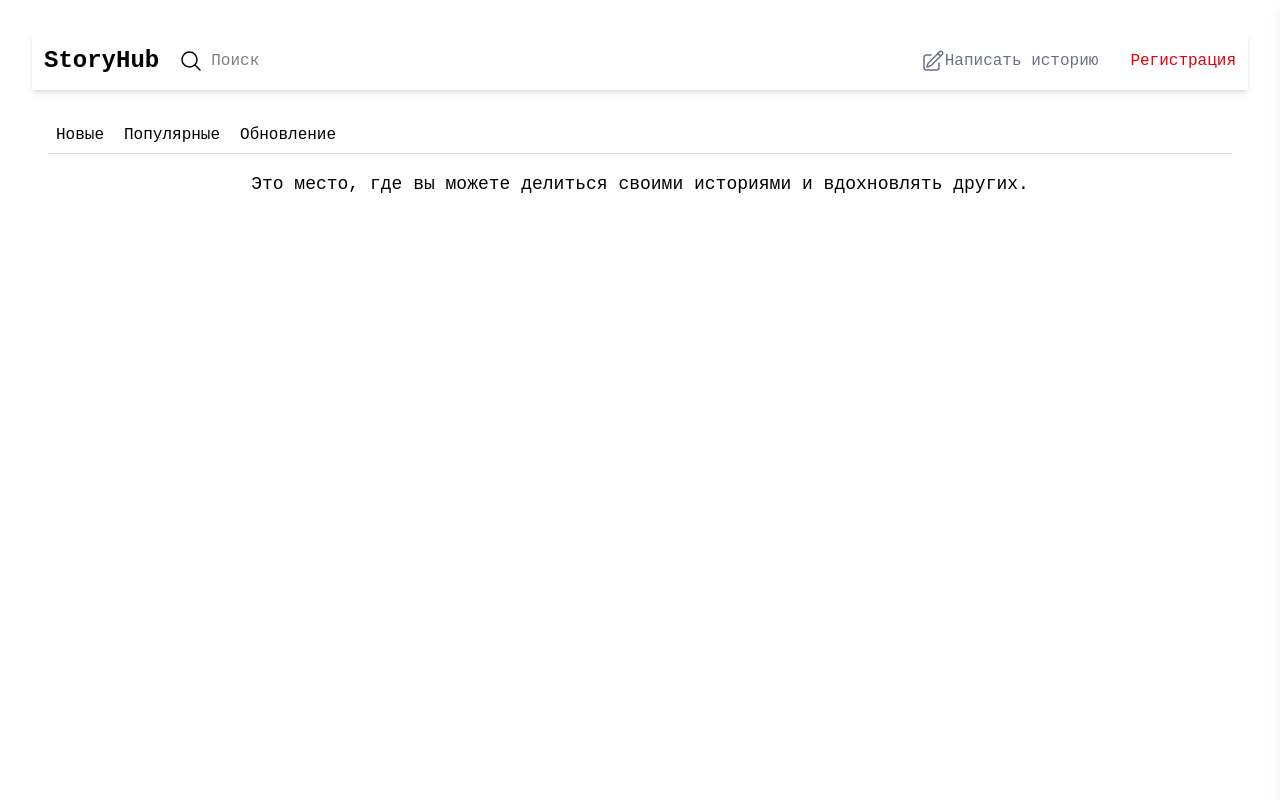
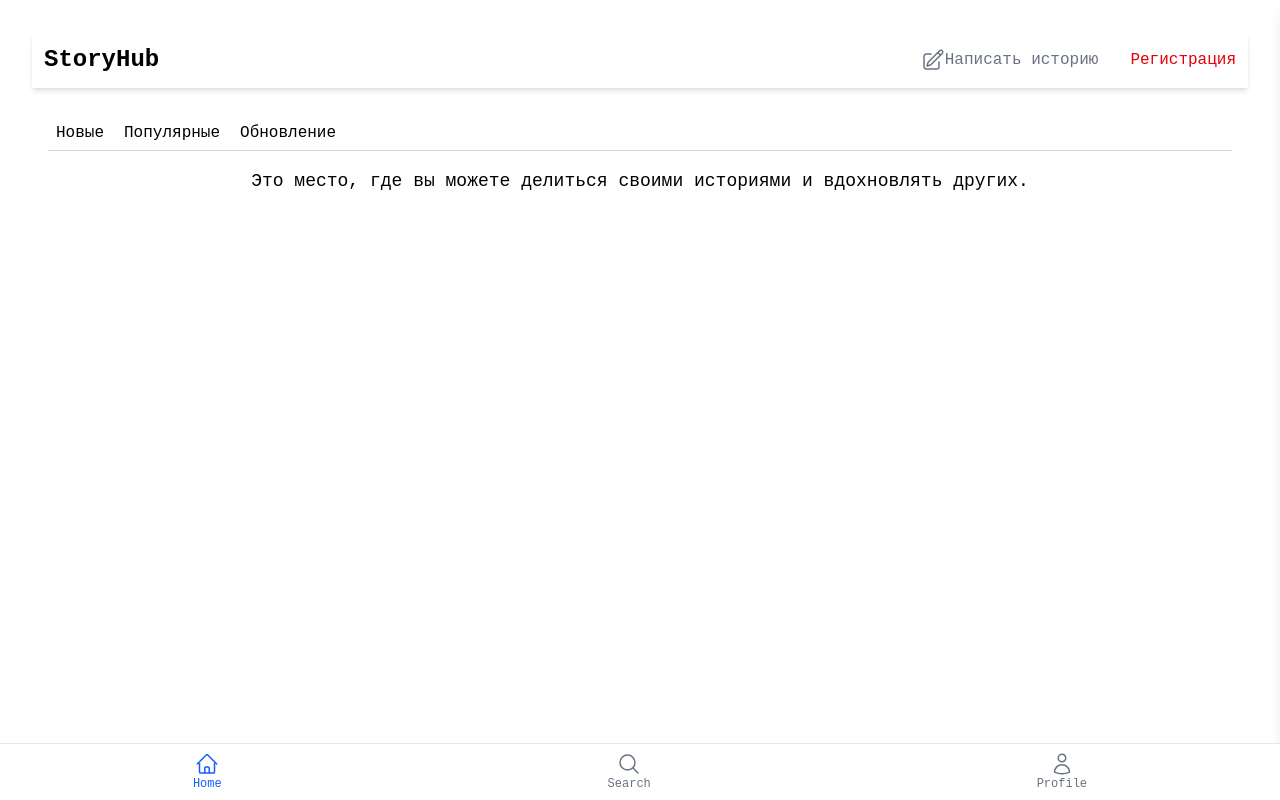
Before and after one commit to Altyn24/StoryHud.P, a React (Vite) app: page / in a window 1280 px wide. Built offline with nearby package versions, Linux system fonts and the light colour scheme.

Commit message:
Добавлена панел навигаций

```diff
--- a/src/App.jsx
+++ b/src/App.jsx
@@ -10,6 +10,7 @@ import Profile from "./page/Profile";
 import ResetPassword from "./page/authComp/ResetPasword";
 import AuthProvider from "./page/authComp/AuthProvider";
 import CreateStory from "./page/CreateStory";
+import BottomNav from "./page/BottomNav";
 
 function App() {
   return (
@@ -24,6 +25,7 @@ function App() {
         <Route path="/reset-password" element={<ResetPassword/>}/>
         <Route path='*' element={<NotFound/>}/>
       </Routes>
+      <BottomNav/>
     </AuthProvider>
   );
 }
--- a/src/components/Header.jsx
+++ b/src/components/Header.jsx
@@ -28,7 +28,7 @@ function Header() {
               StoryHub
             </Link>
 
-            <div className="flex items-center w-[260px]">
+            {/* <div className="flex items-center w-[260px]">
               <label htmlFor="search" className="flex">
                 <svg
                   xmlns="http://www.w3.org/2000/svg"
@@ -51,7 +51,7 @@ function Header() {
                 className="p-2 outline-none"
                 placeholder="Поиск"
               />
-            </div>
+            </div> */}
           </div>
 
           <div className="flex items-center gap-8">
--- /dev/null
+++ b/src/page/BottomNav.jsx
@@ -0,0 +1,107 @@
+import { NavLink, useLocation } from "react-router-dom";
+import { motion, AnimatePresence } from "framer-motion";
+
+const navItems = [
+  {
+    to: "/",
+    label: "Home",
+    icon: (
+      <svg
+        xmlns="http://www.w3.org/2000/svg"
+        fill="none"
+        viewBox="0 0 24 24"
+        strokeWidth={1.5}
+        stroke="currentColor"
+        className="size-6"
+      >
+        <path
+          strokeLinecap="round"
+          strokeLinejoin="round"
+          d="m2.25 12 8.954-8.955c.44-.439 1.152-.439 1.591 0L21.75 12M4.5 9.75v10.125c0 .621.504 1.125 1.125 1.125H9.75v-4.875c0-.621.504-1.125 1.125-1.125h2.25c.621 0 1.125.504 1.125 1.125V21h4.125c.621 0 1.125-.504 1.125-1.125V9.75M8.25 21h8.25"
+        />
+      </svg>
+    ),
+  },
+  {
+    to: "/search",
+    label: "Search",
+    icon: (
+      <svg
+        xmlns="http://www.w3.org/2000/svg"
+        fill="none"
+        viewBox="0 0 24 24"
+        strokeWidth={1.5}
+        stroke="currentColor"
+        className="size-6"
+      >
+        <path
+          strokeLinecap="round"
+          strokeLinejoin="round"
+          d="m21 21-5.197-5.197m0 0A7.5 7.5 0 1 0 5.196 5.196a7.5 7.5 0 0 0 10.607 10.607Z"
+        />
+      </svg>
+    ),
+  },
+  {
+    to: "/profile",
+    label: "Profile",
+    icon: (
+      <svg
+        xmlns="http://www.w3.org/2000/svg"
+        fill="none"
+        viewBox="0 0 24 24"
+        strokeWidth={1.5}
+        stroke="currentColor"
+        className="size-6"
+      >
+        <path
+          strokeLinecap="round"
+          strokeLinejoin="round"
+          d="M15.75 6a3.75 3.75 0 1 1-7.5 0 3.75 3.75 0 0 1 7.5 0ZM4.501 20.118a7.5 7.5 0 0 1 14.998 0A17.933 17.933 0 0 1 12 21.75c-2.676 0-5.216-.584-7.499-1.632Z"
+        />
+      </svg>
+    ),
+  },
+];
+
+const BottomNav = () => {
+  const location = useLocation();
+
+  if (location.pathname === "/create") return null;
+
+  return (
+    <AnimatePresence>
+      <motion.nav
+        initial={{ y: 100 }}
+        animate={{ y: 0 }}
+        exit={{ y: 100 }}
+        transition={{ duration: 0.3 }}
+        className="fixed bottom-0 left-0 w-full bg-white dark:bg-gray-900 border-t border-gray-200 dark:border-gray-700 z-50"
+      >
+        <div className="flex justify-around items-center py-2">
+          {navItems.map((item) => (
+            <NavLink
+              key={item.to}
+              to={item.to}
+              className={({ isActive }) =>
+                `flex flex-col items-center text-xs ${
+                  isActive ? "text-blue-600" : "text-gray-500"
+                }`
+              }
+            >
+              <motion.div
+                whileTap={{ scale: 0.9 }}
+                className="flex flex-col items-center"
+              >
+                {item.icon}
+                <span>{item.label}</span>
+              </motion.div>
+            </NavLink>
+          ))}
+        </div>
+      </motion.nav>
+    </AnimatePresence>
+  );
+};
+
+export default BottomNav;
--- /dev/null
+++ b/src/page/MyEditor.jsx
@@ -0,0 +1,20 @@
+import React from "react";
+import { useEditor, EditorContent } from "@tiptap/react";
+import StarterKit from "@tiptap/starter-kit";
+import Image from "@tiptap/extension-image";
+
+const MyEditor = () => {
+  const editor = useEditor({
+    extensions: [StarterKit, Image],
+  });
+
+  return (
+    <div className="max-w-xl mx-auto p-4">
+      <div className="border-l p-2 rounded min-h-[200px]">
+        <EditorContent editor={editor} />
+      </div>
+    </div>
+  );
+};
+
+export default MyEditor;
--- a/src/page/PostList.jsx
+++ /dev/null
@@ -1,11 +0,0 @@
-import React from 'react'
-
-const PostList = () => {
-  return (
-    <div>
-
-    </div>
-  )
-}
-
-export default PostList
--- a/src/page/TextEditorTools.jsx
+++ b/src/page/TextEditorTools.jsx
@@ -1,52 +1,30 @@
-import React from "react";
-import { motion, AnimatePresence } from "framer-motion";
+import { AnimatePresence, motion } from "framer-motion";
 
-const TextEditorTools = ({
+export default function TextEditorTools({
   showTools,
   setShowTools,
-  textareaRef,
-  setContent,
-}) => {
-  const insertAtCursor = (textToInsert) => {
-    const textarea = textareaRef.current;
-    const start = textarea.selectionStart;
-    const end = textarea.selectionEnd;
-    const current = textarea.value;
 
-    const newText = current.slice(0, start) + textToInsert + current.slice(end);
+}) {
 
-    setContent(newText);
-
-    setTimeout(() => {
-      textarea.focus();
-      textarea.selectionStart = textarea.selectionEnd =
-        start + textToInsert.length;
-    }, 0);
-  };
-
-  const insertDivider = () => {
-    const plainDivider = `\n\n⋯ ⋯ ⋯\n\n`;
-    insertAtCursor(plainDivider);
-  };
 
   return (
-    <div className="absolute left-[-50px] top-2 z-10">
+    <div className="absolute -left-12 top-2 z-10">
       <button
         type="button"
         onClick={() => setShowTools(!showTools)}
-        className="p-2 rounded-full bg-gray-200 hover:bg-gray-300 transition"
+        className="p-2 rounded-full bg-gray-200 hover:bg-gray-300"
       >
-         <svg
+        <svg
           xmlns="http://www.w3.org/2000/svg"
           fill="none"
           viewBox="0 0 24 24"
-          stroke-width="1.5"
+          strokeWidth={1.5}
           stroke="currentColor"
-          class="size-6"
+          className="size-6"
         >
           <path
-            stroke-linecap="round"
-            stroke-linejoin="round"
+            strokeLinecap="round"
+            strokeLinejoin="round"
             d="M12 4.5v15m7.5-7.5h-15"
           />
         </svg>
@@ -58,20 +36,31 @@ const TextEditorTools = ({
             initial={{ opacity: 0, x: -10 }}
             animate={{ opacity: 1, x: 0 }}
             exit={{ opacity: 0, x: -10 }}
-            className="mt-2 space-y-2 bg-white border rounded shadow-lg p-2 w-[160px]"
+            className="mt-2 space-y-2 bg-white border rounded shadow-lg p-2 w-44"
           >
             <button
-              onClick={insertDivider}
+
               type="button"
-              className="text-sm px-3 py-1 hover:bg-gray-100 rounded w-full text-left"
+              className="text-sm px-3 py-1 hover:bg-gray-100 rounded  text-left"
             >
-              Вставить разделитель
+              <svg
+                xmlns="http://www.w3.org/2000/svg"
+                fill="none"
+                viewBox="0 0 24 24"
+                strokeWidth={1.5}
+                stroke="currentColor"
+                className="size-6"
+              >
+                <path
+                  strokeLinecap="round"
+                  strokeLinejoin="round"
+                  d="m2.25 15.75 5.159-5.159a2.25 2.25 0 0 1 3.182 0l5.159 5.159m-1.5-1.5 1.409-1.409a2.25 2.25 0 0 1 3.182 0l2.909 2.909m-18 3.75h16.5a1.5 1.5 0 0 0 1.5-1.5V6a1.5 1.5 0 0 0-1.5-1.5H3.75A1.5 1.5 0 0 0 2.25 6v12a1.5 1.5 0 0 0 1.5 1.5Zm10.5-11.25h.008v.008h-.008V8.25Zm.375 0a.375.375 0 1 1-.75 0 .375.375 0 0 1 .75 0Z"
+                />
+              </svg>
             </button>
           </motion.div>
         )}
       </AnimatePresence>
     </div>
   );
-};
-
-export default TextEditorTools;
+}
--- /dev/null
+++ b/src/page/instans/instans.js
@@ -0,0 +1,3 @@
+import axios from "axios";
+
+export const instans = axios.create({ baseURL: "http://localhost:5001" });
```
Also changed, not shown: package.json (+4 -5 lines), src/page/CreateStory.jsx (+68 -62 lines), 1 other file (tests, documents, lock files or other folders).
